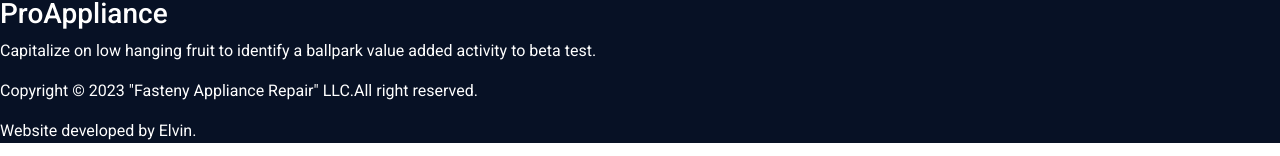
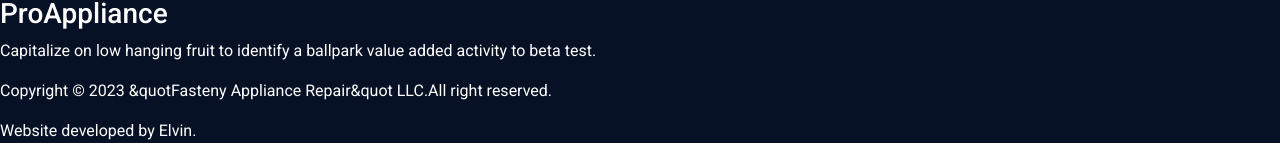
Before and after one commit to elvinyekay/proappliance, a Next.js app: page / in a window 1280 px wide. Shown: the part 1911-2067 px from the top of the page. Built offline with nearby package versions, Linux system fonts and the light colour scheme.

Commit message:
fixed quote problems

```diff
--- a/src/component/Footer/Footer.tsx
+++ b/src/component/Footer/Footer.tsx
@@ -62,7 +62,8 @@
       </div>
       <div className="footer-copy">
         <p className="copy-text">
-          Copyright © 2023 "Fasteny Appliance Repair" LLC.All right reserved.
+          Copyright © 2023 &quotFasteny Appliance Repair&quot LLC.All right
+          reserved.
         </p>
         <p>Website developed by Elvin.</p>
       </div>
```
